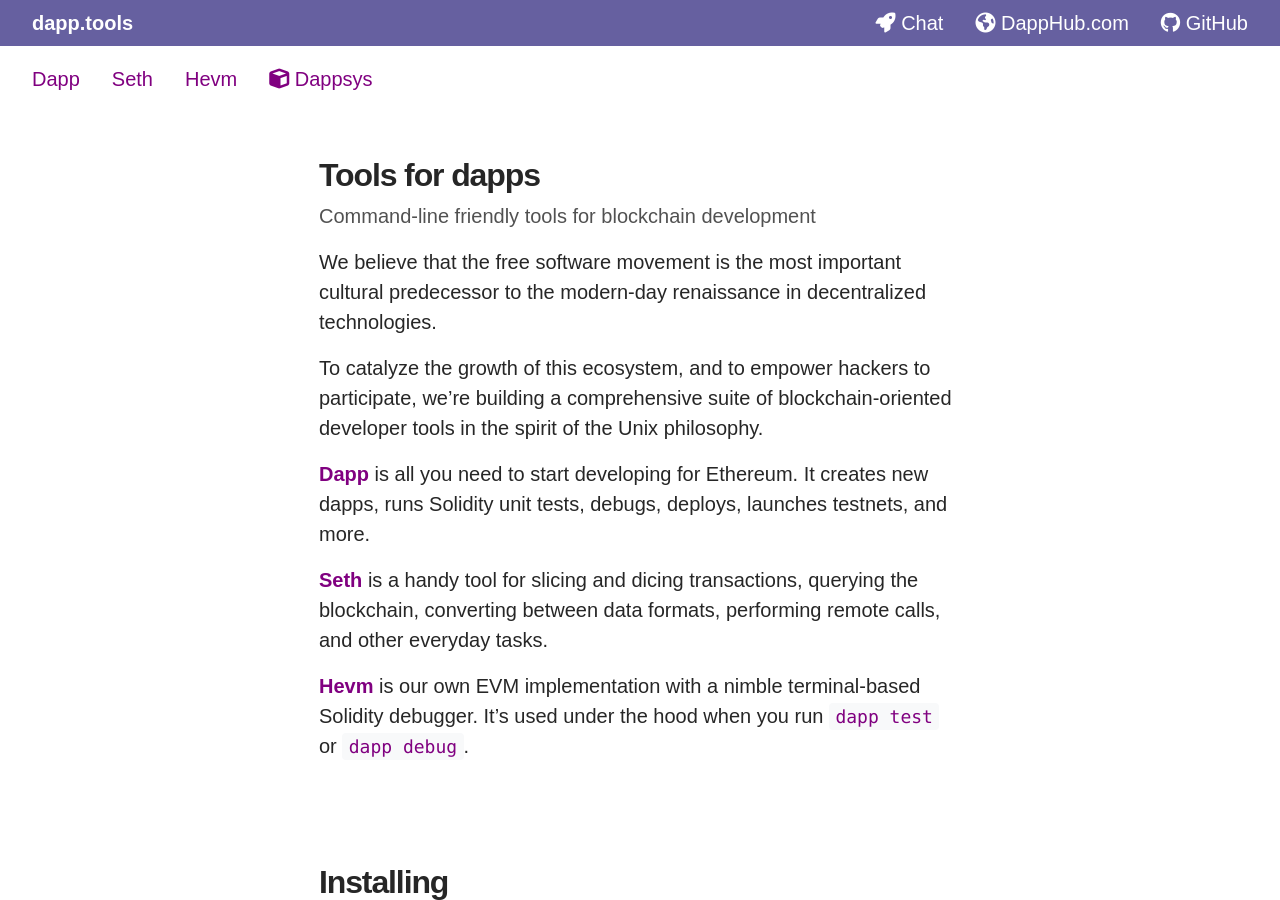
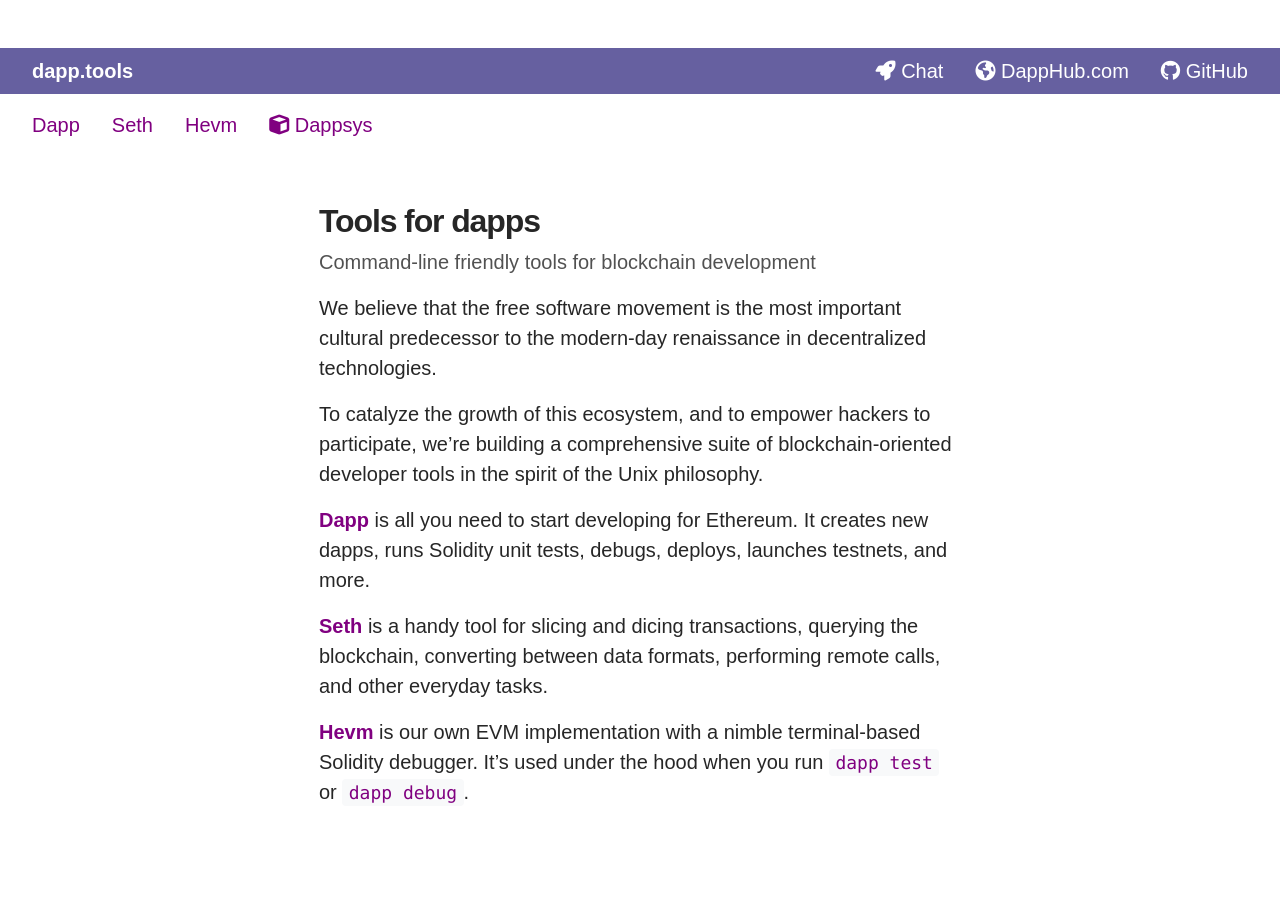
Before and after one commit to dapphub/dapp-tools, a Jekyll site: the page built from index.html, in a window 1280 px wide and 900 px high. Built offline with Jekyll 4.4.1, drawn with Linux system fonts in a browser that asks for light colours; nearby versions of some CDN libraries.

Commit message:
Update nav.html

```diff
--- a/_includes/nav.html
+++ b/_includes/nav.html
@@ -1,4 +1,4 @@
-<nav class="navbar fixed-top top">
+<nav class="navbar top">
   <a class="navbar-brand" href={{ "/" | relative_url }}>
     <b>dapp.tools</b>
   </a>
```
